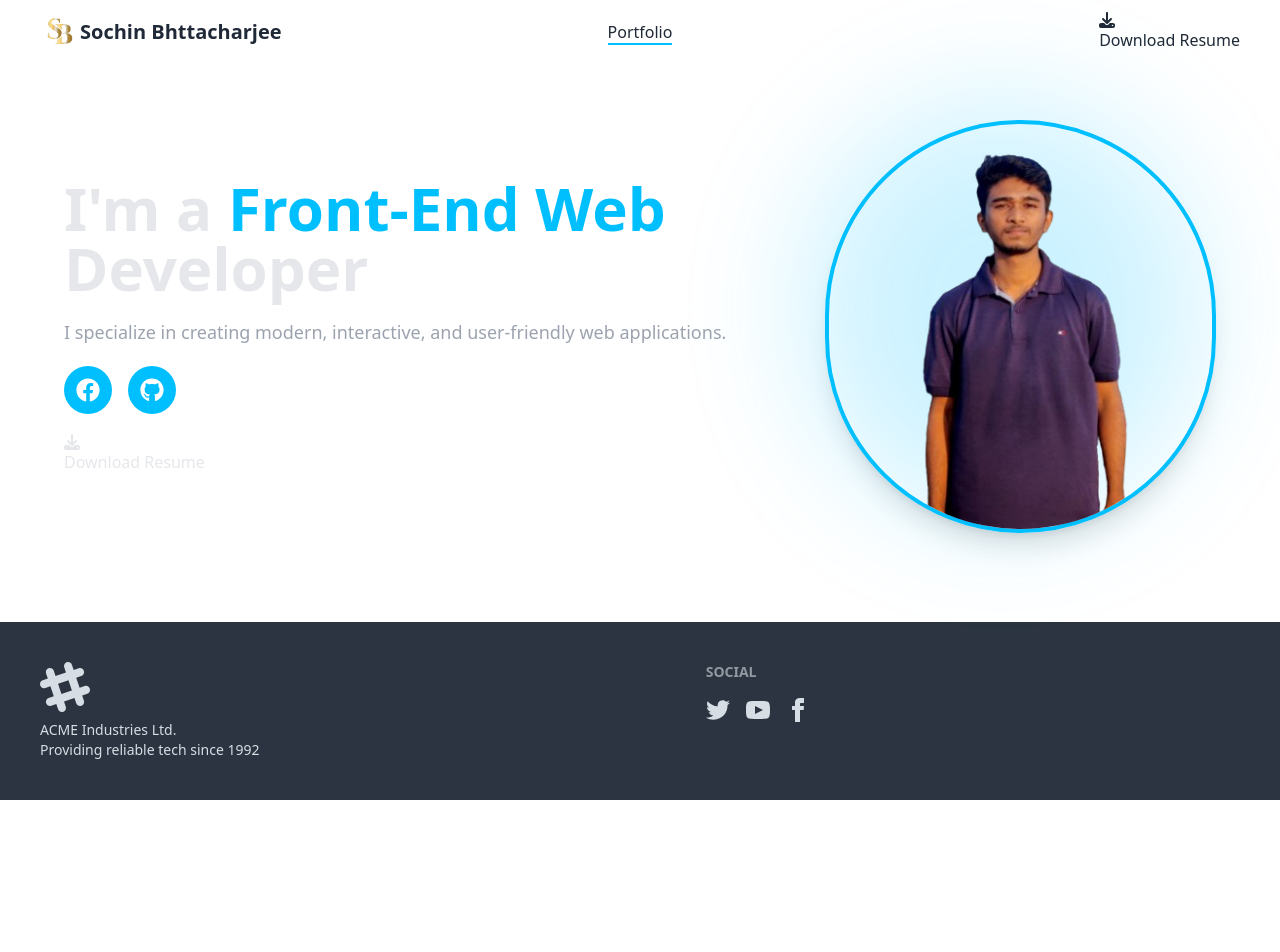
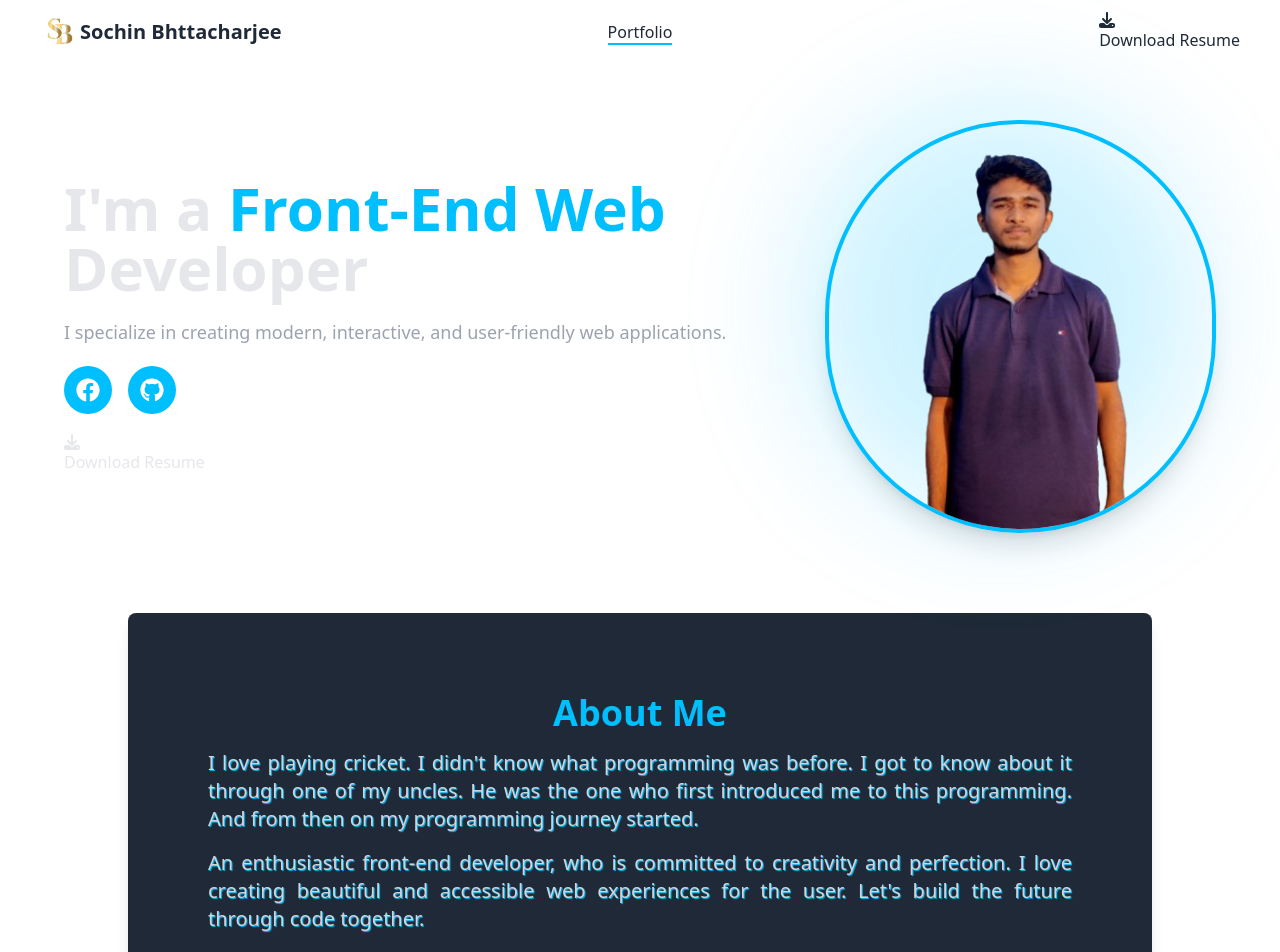
Before and after one commit to sochin-bhattacharjee/It-is-My-Portfolio, a React (Vite) app: page / in a window 1280 px wide. Shown: the top 952 px of the page. Before the commit the page ends 800 px from the top, so only its background shows below. Built offline with nearby package versions, Linux system fonts and the light colour scheme; some icons are missing.

Commit message:
added About me Section

```diff
--- a/index.html
+++ b/index.html
@@ -4,7 +4,7 @@
     <meta charset="UTF-8" />
     <link rel="icon" type="image/svg+xml" href="./src/assets/logo.png" />
     <meta name="viewport" content="width=device-width, initial-scale=1.0" />
-    <title>Vite + React</title>
+    <title>Sochin's Portfolio</title>
     <style>
       [data-theme="black"] {
         background-color: black;
--- /dev/null
+++ b/src/Components/AboutMe/AboutMe.jsx
@@ -0,0 +1,23 @@
+const AboutMe = () => {
+    return (
+        <div className="w-[90%] md:w-[80%] mx-auto mt-10 xl:mt-20 mb-10 p-5 md:p-8 lg:p-10 xl:p-20 bg-gray-800 text-gray-200 rounded-lg shadow-lg">
+            <h1 className="text-3xl md:text-4xl font-bold text-[#00BFFF] mb-4 text-center">
+                About Me
+            </h1>
+            <p
+                className="text-sm md:text-base xl:text-xl leading-relaxed text-gray-300 text-justify mb-4 relative"
+                style={{ textShadow: "1px 1px 1px #00BFFF" }}
+            >
+                I love playing cricket. I didn't know what programming was before. I got to know about it through one of my uncles. He was the one who first introduced me to this programming. And from then on my programming journey started.
+            </p>
+            <p
+                className="text-sm md:text-base xl:text-xl leading-relaxed text-gray-300 text-justify relative"
+                style={{ textShadow: "1px 1px 1px #00BFFF" }}
+            >
+                An enthusiastic front-end developer, who is committed to creativity and perfection. I love creating beautiful and accessible web experiences for the user. Let's build the future through code together.
+            </p>
+        </div>
+    );
+};
+
+export default AboutMe;
--- a/src/Components/Navbar/Navbar.jsx
+++ b/src/Components/Navbar/Navbar.jsx
@@ -31,7 +31,7 @@ const Navbar = () => {
           </div>
           <ul
             tabIndex={0}
-            className="menu menu-sm dropdown-content bg-base-100 rounded-box z-[1] mt-3 w-52 p-2 shadow"
+            className="dropdown-content bg-base-100 rounded-box z-[1] mt-3 w-52 p-2 shadow"
           >
             {navOptions}
           </ul>
--- a/src/Pages/Home/Home.jsx
+++ b/src/Pages/Home/Home.jsx
@@ -1,9 +1,11 @@
+import AboutMe from "../../Components/AboutMe/AboutMe";
 import Banner from "../../Components/Banner/Banner";
 
 const Home = () => {
     return (
         <div>
             <Banner/>
+            <AboutMe/>
         </div>
     );
 };
```
